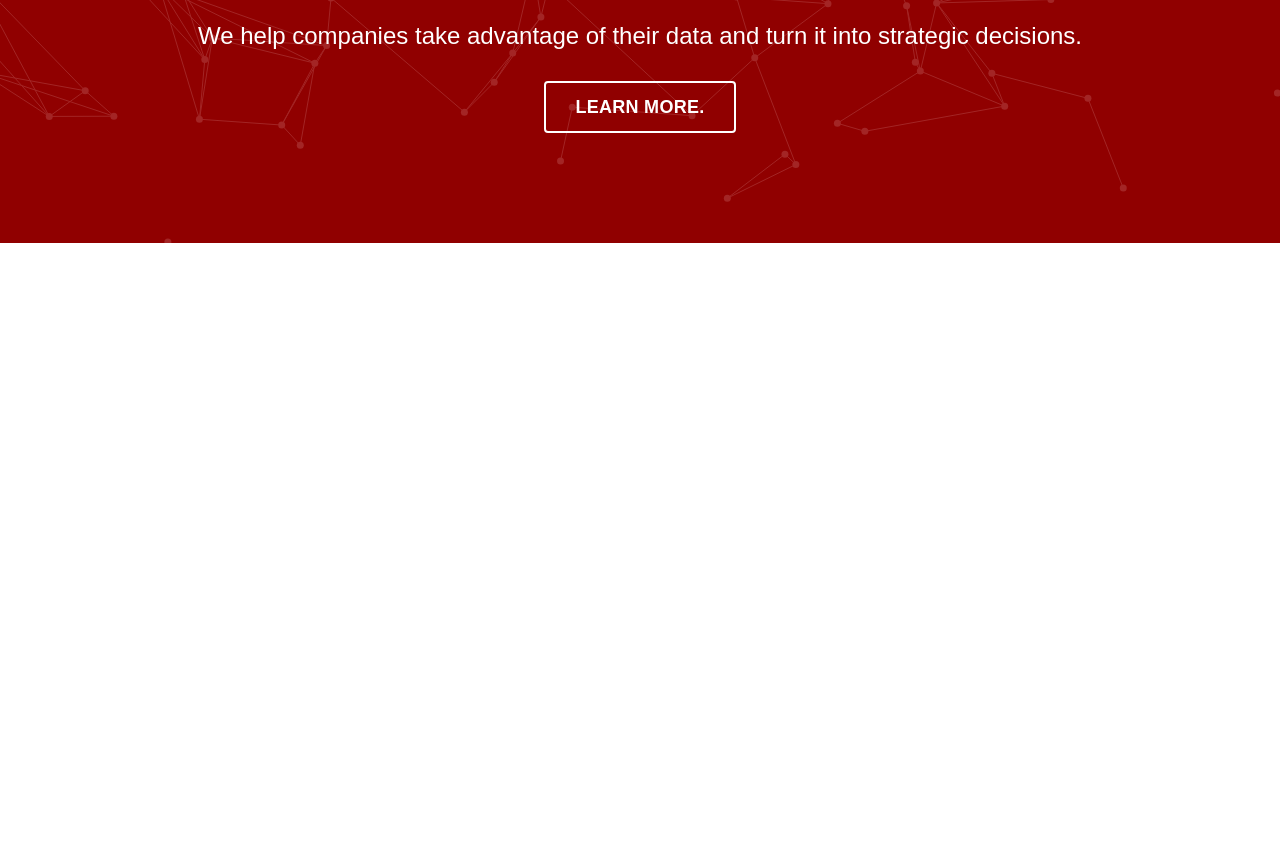
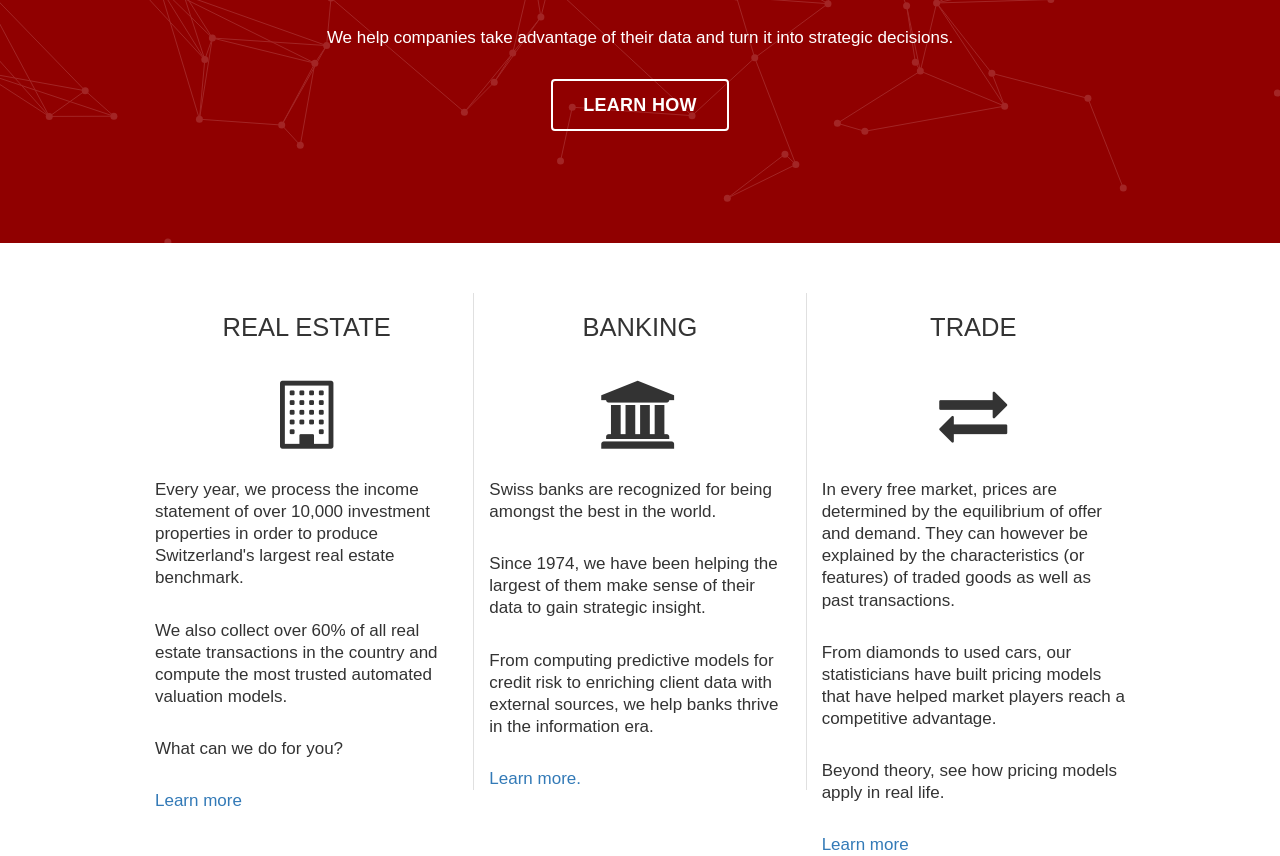
Before and after one commit to joanrodriguez/consultag, a plain HTML site: page index.html in a window 1280 px wide. Shown: the part 358-1214 px from the top of the page. Before the commit the page ends 800 px from the top, so only its background shows below. Drawn offline with nearby package versions, Linux system fonts and the light colour scheme.

Commit message:
Good messages

```diff
--- a/index.html
+++ b/index.html
@@ -9,6 +9,8 @@
 <link href="https://maxcdn.bootstrapcdn.com/bootstrap/3.3.5/css/bootstrap.min.css" rel="stylesheet">
 <script src="https://maxcdn.bootstrapcdn.com/bootstrap/3.3.5/js/bootstrap.min.js"></script>
 <script type='text/javascript' src="particles.js"></script>
+<link rel="stylesheet" href="https://maxcdn.bootstrapcdn.com/font-awesome/4.4.0/css/font-awesome.min.css">
+
 <link rel="stylesheet" type="text/css" href="style.css">
 
 </head>
@@ -45,11 +47,53 @@
         <div id="intro">
           <h1>Data Driven Business</h1>
           <p>We help companies take advantage of their data and turn it into strategic decisions.</p>
-          <a href="https://github.com/jnicol/particleground/archive/master.zip" class="btn">Learn more.</a>
+          <a href="https://github.com/jnicol/particleground/archive/master.zip" class="btn">Learn how</a>
         </div>
       </div>
 
-    </div> <!-- /container -->
+    </div>
+    <div class="container" id="case-studies">
+      <div class="row">
+        <div class="col-md-4">
+          <h2>Real estate</h2>
+          <i class="fa fa-building-o"></i>
+          <p>
+          Every year, we process the income statement of over 10,000 investment properties in order to produce Switzerland's largest real estate benchmark.
+          </p>
+          <p>
+          We also collect over 60% of all real estate transactions in the country and compute the most trusted automated valuation models.
+          </p>
+          <p>
+          What can we do for you?
+          </p>
+          <a href="#">Learn more</a>
+        </div>
+        <div class="col-md-4" id="middle">
+          <h2>Banking</h2>
+          <i class="fa fa-university"></i>
+          <p>Swiss banks are recognized for being amongst the best in the world.</p>
+          <p>Since 1974, we have been helping the largest of them make sense of their data to gain strategic insight.</p>
+          <p>From computing predictive models for credit risk to enriching client data with external sources, we help banks thrive in the information era.</p>
+          <a>
+          Learn more.
+          </a>
+        </div>
+        <div class="col-md-4">
+          <h2>Trade</h2>
+          <i class="fa fa-exchange"></i>
+          <p>
+          In every free market, prices are determined by the equilibrium of offer and demand. They can however be explained by the characteristics (or features) of traded goods as well as past transactions.
+          </p>
+          <p>
+          From diamonds to used cars, our statisticians have built pricing models that have helped market players reach a competitive advantage.
+          </p>
+          <p>
+          Beyond theory, see how pricing models apply in real life.
+          </p>
+          <a href="#">Learn more</a>
+        </div>
+      </div>
+    </div><!-- /container -->
 
 
 
--- a/style.css
+++ b/style.css
@@ -1,27 +1,26 @@
-    /*
+/*
 CSS Reset
 http://meyerweb.com/eric/tools/css/reset/
 */
 
-html, body, div, span, applet, object, iframe,
-h1, h2, h3, h4, h5, h6, p, blockquote, pre,
-a, abbr, acronym, address, big, cite, code,
-del, dfn, em, img, ins, kbd, q, s, samp,
-small, strike, strong, sub, sup, tt, var,
-b, u, i, center,
-dl, dt, dd, ol, ul, li,
-fieldset, form, label, legend,
-table, caption, tbody, tfoot, thead, tr, th, td,
-article, aside, canvas, details, embed,
-figure, figcaption, footer, header, hgroup,
-menu, nav, output, ruby, section, summary,
-time, mark, audio, video {
-  margin: 0;
-  padding: 0;
-  border: 0;
-  font-size: 100%;
-  font: inherit;
-  vertical-align: baseline;
+#case-studies {
+  max-width: 1000px;
+  margin-top: 50px
+}
+
+#case-studies h2 {
+  font-size: 1.5em;
+  text-transform: uppercase;
+  text-align: center;
+}
+
+#middle {
+  border-left: 1px solid #e0e0e0;
+  border-right: 1px solid #E0E0E0;
+}
+
+.navbar .container-fluid {
+    margin-right: 25px;
 }
 
 img#logo {
@@ -78,6 +77,13 @@ table {
           box-sizing: border-box;
 }
 
+#case-studies i.fa {
+    text-align: center;
+    font-size: 4em;
+    width: 100%;
+    margin: 30px 0;
+}
+
 html, body {
   width: 100%;
   height: 100%;
@@ -86,9 +92,9 @@ html, body {
 body {
   background: white;
   font-family: 'Montserrat', sans-serif;
-  color: #fff;
   line-height: 1.3;
   -webkit-font-smoothing: antialiased;
+  font-size: 1.7em;
 }
 
 .container-fluid.no-margin {
@@ -107,6 +113,7 @@ body {
   overflow: hidden;
   background: #900000;
   position: relative;
+  color: white;
 }
 
 #intro {
@@ -134,7 +141,6 @@ h1::after {
 }
 p {
   margin: 0 0 30px 0;
-  font-size: 24px;
 }
 .btn {
   display: inline-block;
@@ -153,8 +159,9 @@ p {
           transition: all 0.4s;
 }
 .btn:hover {
-  color: #005544;
-  border-color: #005544;
+  color: #900000;
+  border-color: white;
+  background-color: white;
 }
 
 @media only screen and (max-width: 1000px) {
```
